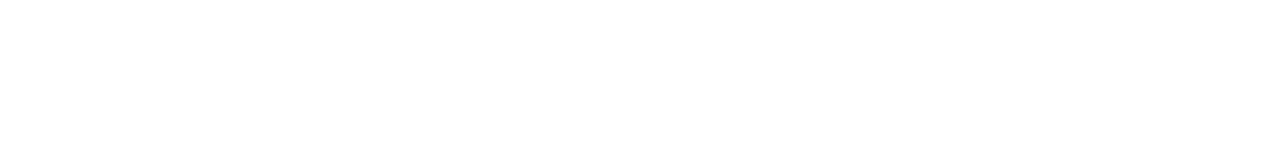
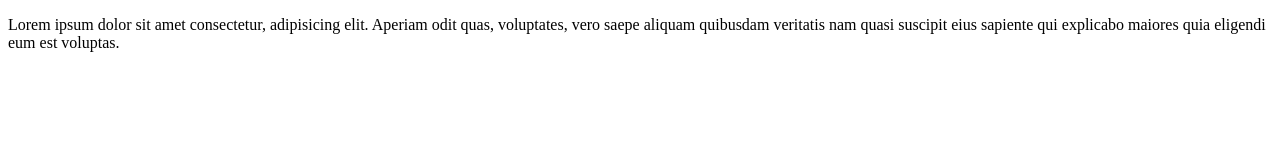
Before and after one commit to AkhiruzzamanRiyad/riyads-first-github-repo, a plain HTML site: page index.html in a window 1280 px wide. Drawn offline with Linux system fonts and the light colour scheme.

Commit message:
added blog

```diff
--- a/index.html
+++ b/index.html
@@ -6,6 +6,6 @@
     <title>MY first ever Github Repo </title>
 </head>
 <body>
-
+    <p>Lorem ipsum dolor sit amet consectetur, adipisicing elit. Aperiam odit quas, voluptates, vero saepe aliquam quibusdam veritatis nam quasi suscipit eius sapiente qui explicabo maiores quia eligendi eum est voluptas.</p>
 </body>
 </html>
```
